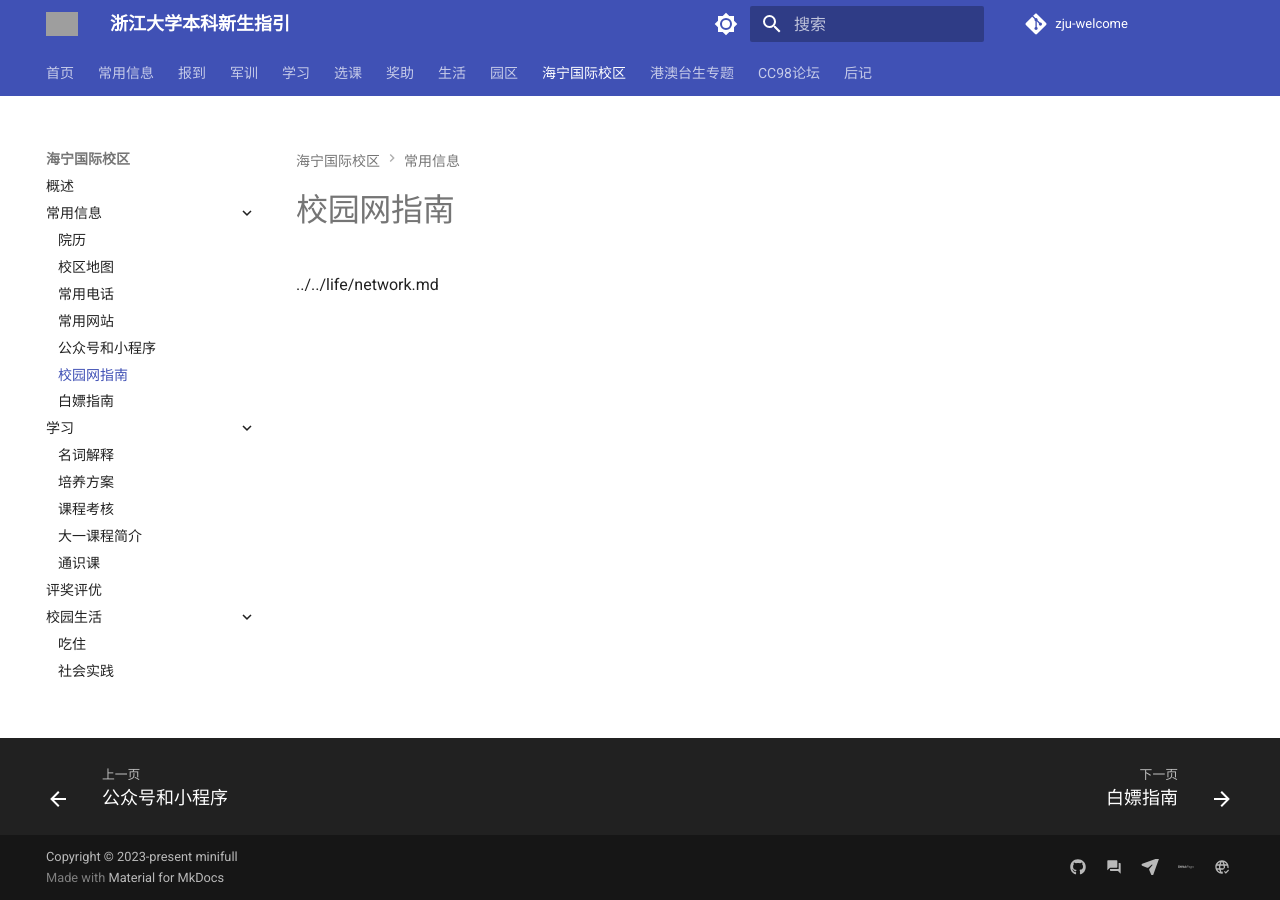
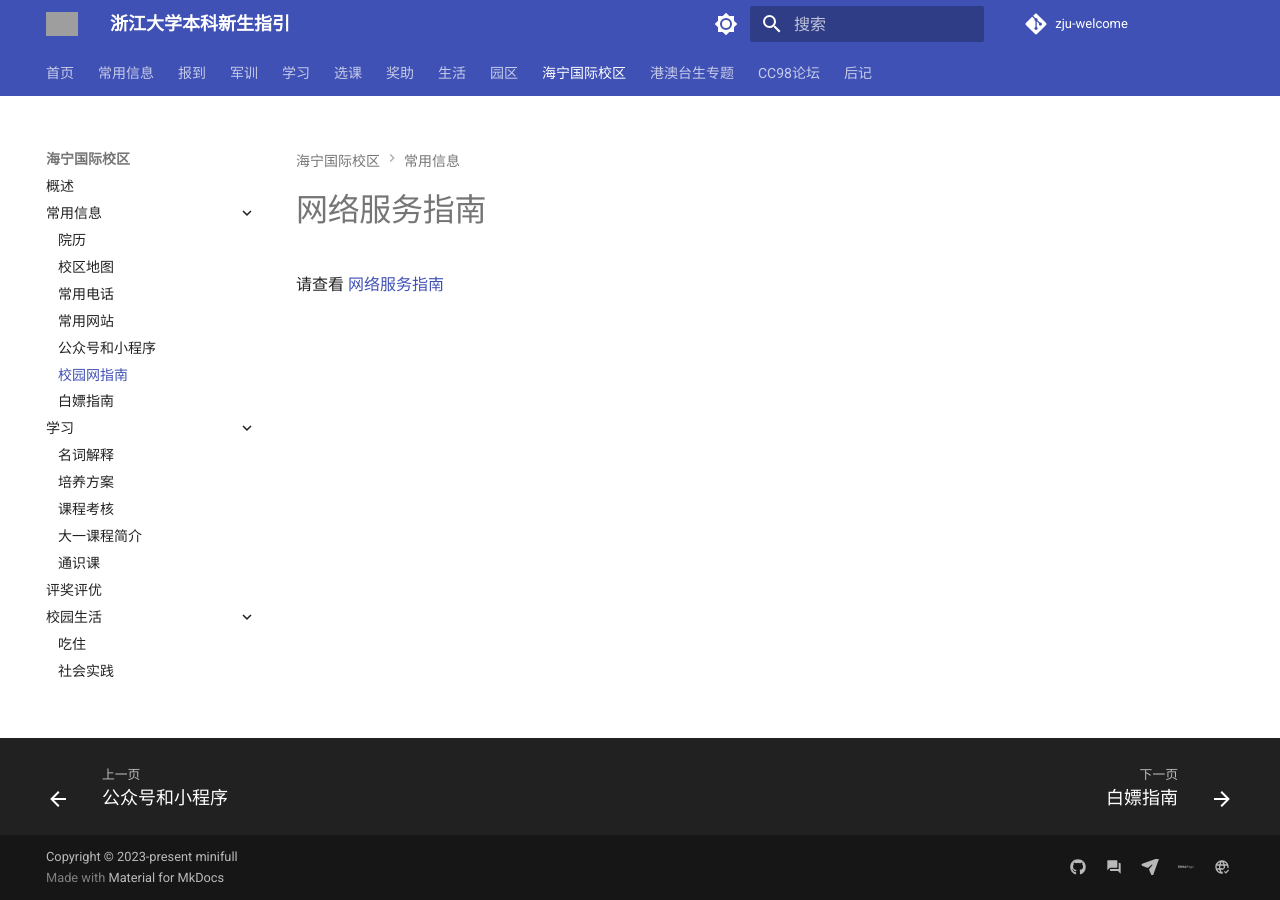
Before and after one commit to mini-full/zju-welcome, an MkDocs documentation site: the page built from docs/haining/basics/network.md, in a window 1280 px wide. Built offline with MkDocs 1.6.1 and Material for MkDocs 9.7.7, drawn with Linux system fonts in a browser that asks for light colours; comment, search, counter and statistics services are not loaded; part of the change alters nothing that is shown; grey boxes are pictures that could not be loaded.

```diff
--- /dev/null
+++ b/docs/assets/js/mathjax.js
@@ -0,0 +1,19 @@
+window.MathJax = {
+  tex: {
+    inlineMath: [["\\(", "\\)"]],
+    displayMath: [["\\[", "\\]"]],
+    processEscapes: true,
+    processEnvironments: true
+  },
+  options: {
+    ignoreHtmlClass: ".*|",
+    processHtmlClass: "arithmatex"
+  }
+};
+
+document$.subscribe(() => {
+  MathJax.startup.output.clearCache()
+  MathJax.typesetClear()
+  MathJax.texReset()
+  MathJax.typesetPromise()
+})
--- a/docs/haining/basics/network.md
+++ b/docs/haining/basics/network.md
@@ -1 +1,3 @@
-../../life/network.md
+# 网络服务指南
+
+请查看 [网络服务指南](../../life/network.md)
--- a/mkdocs.yml
+++ b/mkdocs.yml
@@ -176,9 +176,16 @@ plugins:
         - ja
       separator: '[\s\u200b\-]'
 
+markdown_extensions:
+  - pymdownx.arithmatex:
+      generic: true
 
 extra_css:
   - stylesheets/extra.css
+
+extra_javascript:
+  - assets/js/mathjax.js
+  - https://unpkg.com/mathjax@3/es5/tex-mml-chtml.js
 
 
 extra:
```
Also changed, not shown: 1 other file.
